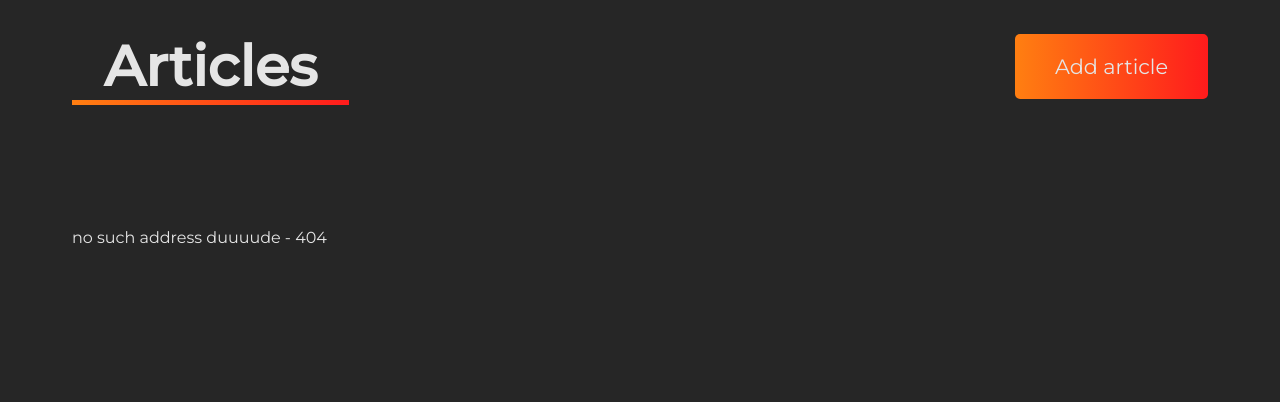
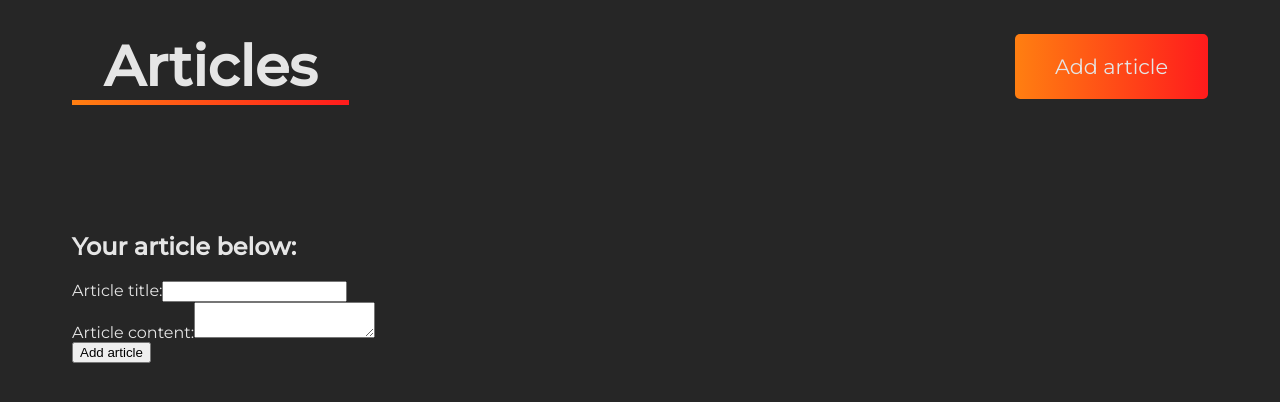
Before and after one commit to Samolote/react-blog, a React (Create React App) app: page /edit in a window 1280 px wide. Before the commit this address had no page. Shown: the top 402 px of the page. Built offline with nearby package versions, Linux system fonts and the light colour scheme.

Commit message:
Rename component for editing and creating posts

```diff
--- a/src/App/CreateNewBlogPostForm/index.tsx
+++ b/src/App/BlogPostForm/index.tsx
@@ -1,7 +1,7 @@
 import React, { useState } from 'react';
 import { useHistory } from 'react-router-dom';
 
-const CreateNewBlogPostForm: React.FC = () => {
+const BlogPostForm: React.FC = () => {
 	const [title, setTitle] = useState<string>('');
 	const [content, setContent] = useState<string>('');
 	const history = useHistory();
@@ -24,7 +24,7 @@ const CreateNewBlogPostForm: React.FC = () => {
 
 	return (
 		<div>
-			<h2>Create a new article!</h2>
+			<h2>Your article below:</h2>
 			<form onSubmit={handleSubmit}>
 				<div className="field">
 					<label htmlFor="article-title">Article title:</label>
@@ -53,4 +53,4 @@ const CreateNewBlogPostForm: React.FC = () => {
 	);
 };
 
-export default CreateNewBlogPostForm;
+export default BlogPostForm;
--- a/src/App/Header/index.tsx
+++ b/src/App/Header/index.tsx
@@ -14,7 +14,7 @@ const Header: React.FC = () => {
 					Articles
 				</Logo>
 			</Heading>
-			<Button as={Link} to="/create-blog-post">
+			<Button as={Link} to="/edit">
 				Add article
 			</Button>
 		</StyledHeader>
--- a/src/App/index.tsx
+++ b/src/App/index.tsx
@@ -4,9 +4,9 @@ import { BrowserRouter as Router, Route, Switch } from 'react-router-dom';
 import TopContainer from '../shared/TopContainer';
 import MainWrapper from '../shared/MainWrapper';
 import Header from './Header/index';
-import BlogGrid from './BlogGrid/index';
+import BlogGrid from './BlogGrid';
 import BlogPost from './BlogPost';
-import CreateNewBlogPostForm from './CreateNewBlogPostForm/index';
+import BlogPostForm from './BlogPostForm';
 
 const App: React.FC = () => {
 	return (
@@ -18,8 +18,8 @@ const App: React.FC = () => {
 						<Route exact path="/">
 							<BlogGrid />
 						</Route>
-						<Route path="/create-blog-post">
-							<CreateNewBlogPostForm />
+						<Route path="/edit">
+							<BlogPostForm />
 						</Route>
 						<Route path="/blog-post/:id">
 							<BlogPost />
```
